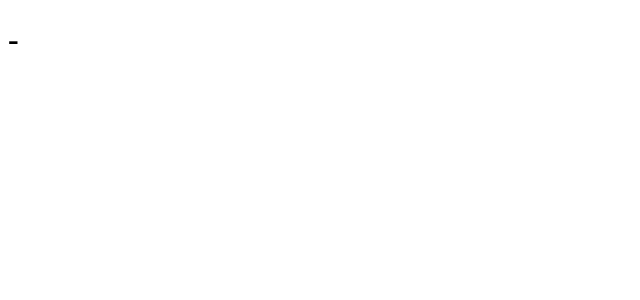
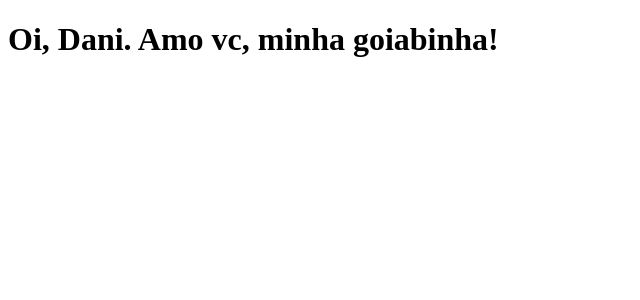
Before and after one commit to evertonredivo/clone-tabnews, a Next.js app: page / in a window 1280 px wide. Shown: the top 300 px of the page, without its empty margins (0-640 px from the left). Built offline with nearby package versions, Linux system fonts and the light colour scheme.

Commit message:
Altera a frase.

```diff
--- a/pages/index.js
+++ b/pages/index.js
@@ -1,5 +1,5 @@
 function Home() {
-    return <h1>-</h1>
+    return <h1>Oi, Dani. Amo vc, minha goiabinha!</h1>
 }
 
 export default Home;
```
